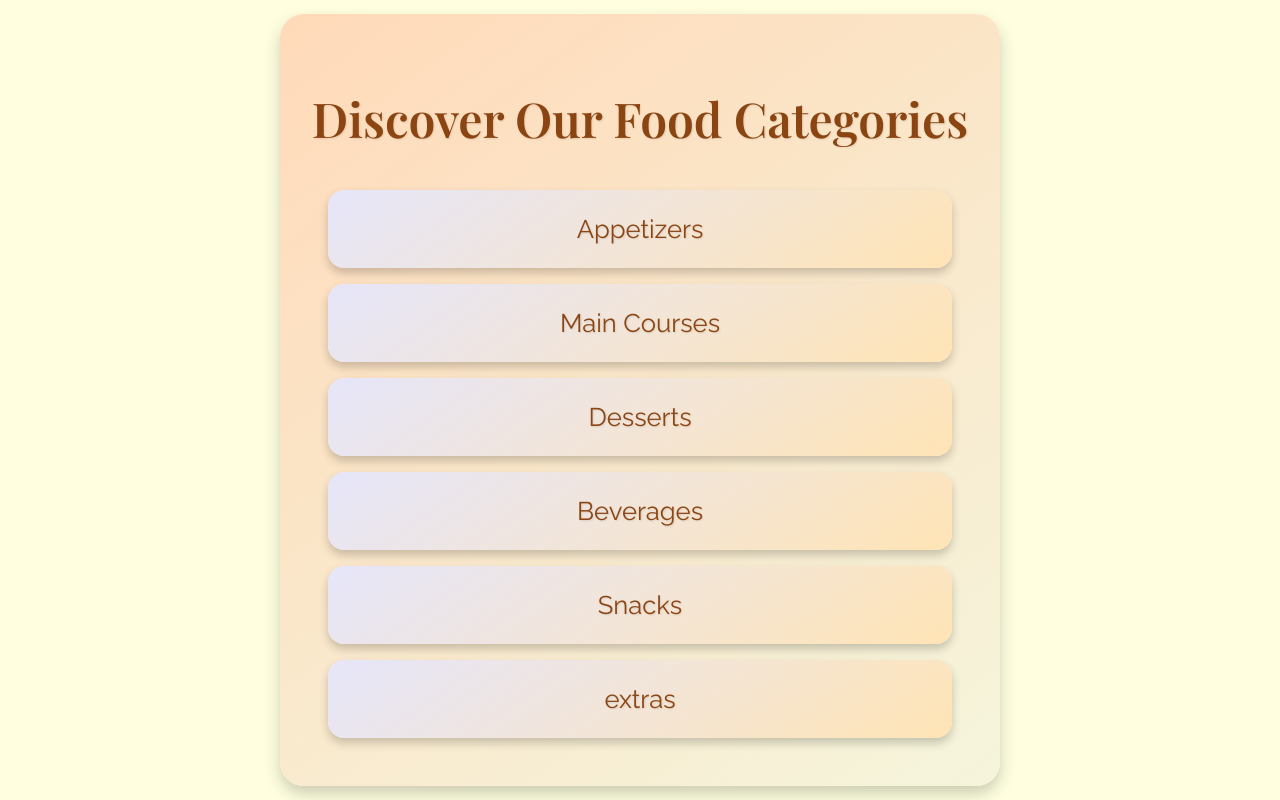
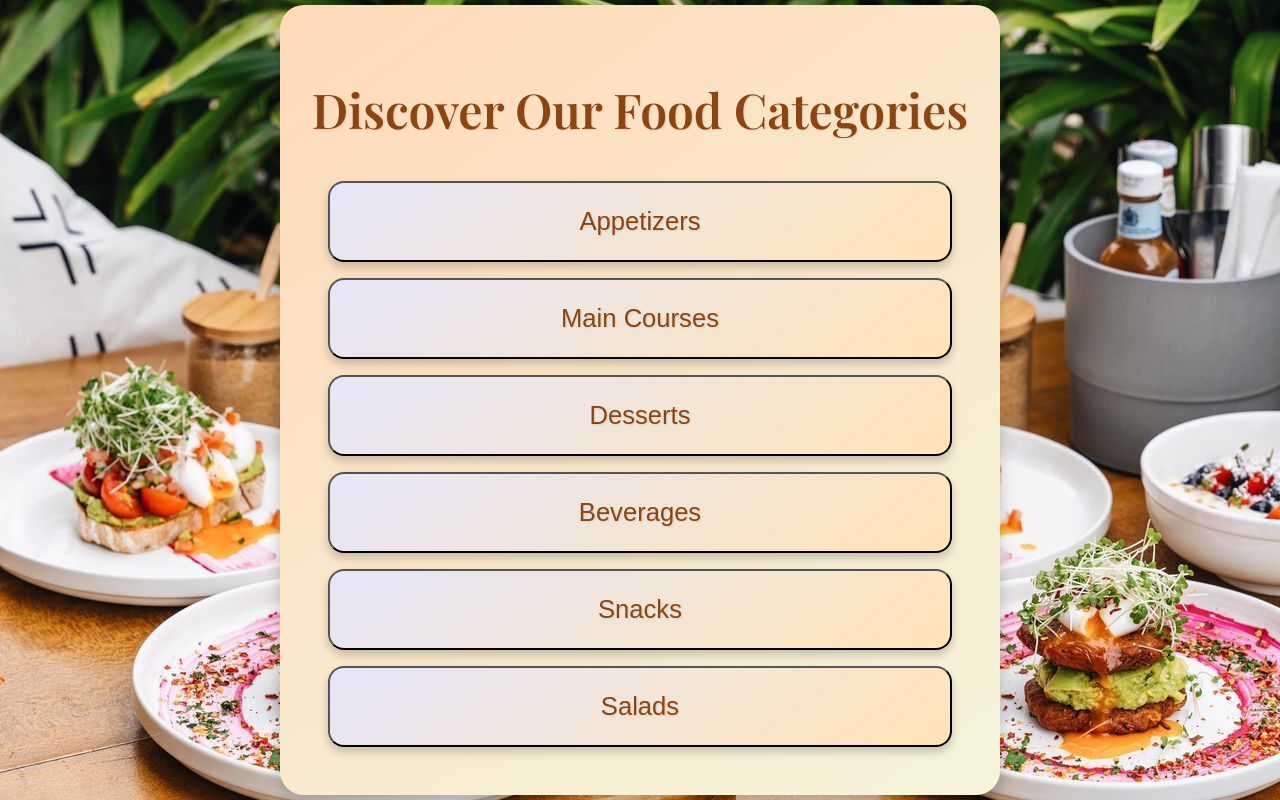
Before and after one commit to shravanip419/miniproject, a PHP site: page /category1.html in a window 1280 px wide. Run offline with PHP 8.4, Linux system fonts and the light colour scheme.

Commit message:
linked category with menu

```diff
--- a/category1.css
+++ b/category1.css
@@ -9,6 +9,7 @@
 }
 
 body {
+
     font-family: 'Raleway', sans-serif;
     background-color: var(--pale-yellow);
     color: var(--main-brown);
@@ -46,7 +47,7 @@
     padding: 1rem;
 }
 
-.category {
+button {
     background: linear-gradient(145deg, #E6E6FA, #FFE4B5);
     color: var(--main-brown);
     padding: 1.5rem 2rem;
@@ -58,7 +59,7 @@
     text-shadow: 1px 1px 2px rgba(0, 0, 0, 0.1);
 }
 
-.category:hover {
+button:hover {
     background: linear-gradient(145deg, var(--sky-blue), var(--mint-green));
     transform: scale(1.1);
     box-shadow: 0 8px 15px rgba(0, 0, 0, 0.3);
--- a/category1.html
+++ b/category1.html
@@ -5,18 +5,20 @@
     <meta name="viewport" content="width=device-width, initial-scale=1.0">
     <title>Food Categories</title>
     <link rel="stylesheet" href="category1.css">
+    <script defer src="category1.js"></script>
     <link href="https://fonts.googleapis.com/css2?family=Playfair+Display:wght@600&family=Raleway:wght@400&display=swap" rel="stylesheet">
 </head>
-<body>
+<body background="food6.jfif">
+
     <section class="categories">
         <h1 class="heading">Discover Our Food Categories</h1>
         <div class="category-container">
-            <div class="category">Appetizers</div>
-            <div class="category">Main Courses</div>
-            <div class="category">Desserts</div>
-            <div class="category">Beverages</div>
-            <div class="category">Snacks</div>
-            <div class="category">extras</div>
+            <button id="appetizersBtn">Appetizers</button>
+            <button id="mainCoursesBtn">Main Courses</button>
+            <button id="dessertsBtn">Desserts</button>
+            <button id="beveragesBtn">Beverages</button>
+            <button id="snacksBtn">Snacks</button>
+            <button id="saladsBtn">Salads</button>
         </div>
     </section>
 </body>
--- /dev/null
+++ b/category1.js
@@ -0,0 +1,25 @@
+document.addEventListener('DOMContentLoaded', () => {
+    document.getElementById('appetizersBtn').addEventListener('click', () => {
+        window.location.href = 'food.html';  // Replace with the actual URL
+    });
+
+    document.getElementById('mainCoursesBtn').addEventListener('click', () => {
+        window.location.href = 'food.html';  // Replace with the actual URL
+    });
+
+    document.getElementById('dessertsBtn').addEventListener('click', () => {
+        window.location.href = 'food.html';  // Replace with the actual URL
+    });
+
+    document.getElementById('beveragesBtn').addEventListener('click', () => {
+        window.location.href = 'food.html';  // Replace with the actual URL
+    });
+
+    document.getElementById('snacksBtn').addEventListener('click', () => {
+        window.location.href = 'food.html';  // Replace with the actual URL
+    });
+
+    document.getElementById('saladsBtn').addEventListener('click', () => {
+        window.location.href = 'food.html';  // Replace with the actual URL
+    });
+});
```
